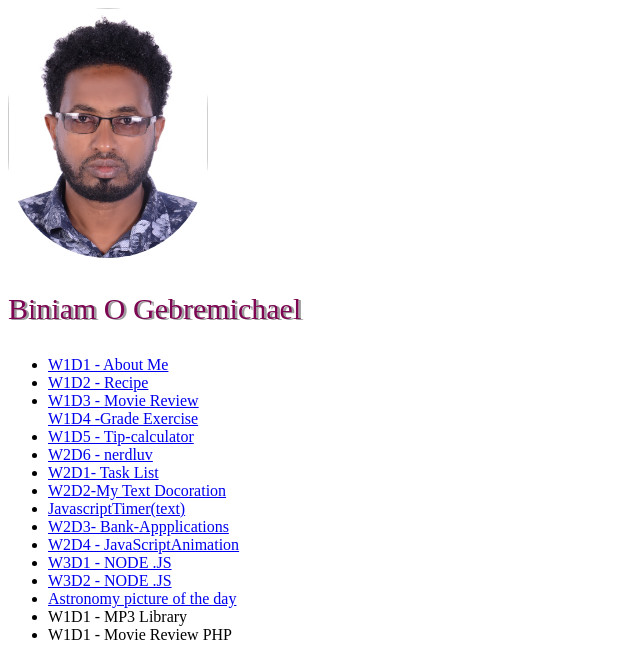
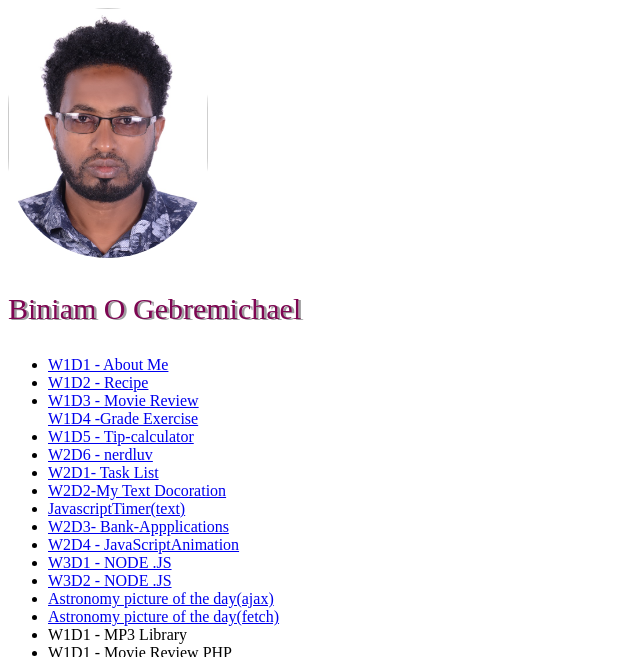
Before and after one commit to biniammiu2022/biniam-okbe, a plain HTML site: page index.html in a window 1280 px wide. Shown: the top 657 px of the page, without its empty margins (0-640 px from the left). Drawn offline with Linux system fonts and the light colour scheme.

Commit message:
Update index.html

```diff
--- a/index.html
+++ b/index.html
@@ -81,8 +81,15 @@
         <a href="pdf/Doc2.pdf"> W3D2 - NODE .JS </a>
       </li>
       <li>
+        <a
+          href="https://biniammiu2022.github.io/Astronomy-picture-of-the-day-ajax-/"
+        >
+          Astronomy picture of the day(ajax)
+        </a>
+      </li>
+      <li>
         <a href="https://biniammiu2022.github.io/Astronomy-picture-of-the-day/">
-          Astronomy picture of the day
+          Astronomy picture of the day(fetch)
         </a>
       </li>
       <li>W1D1 - MP3 Library</li>
```
